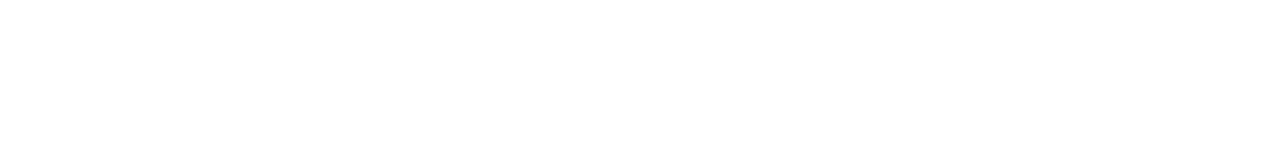
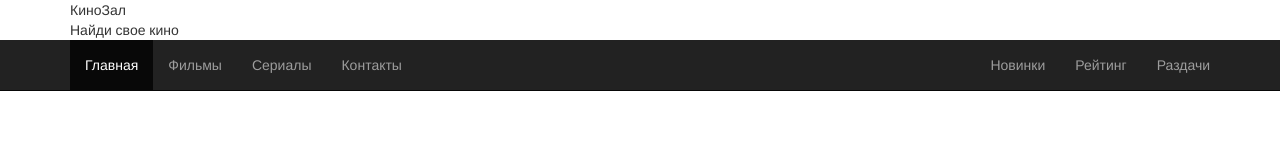
Before and after one commit to AnatoliySysoenko/Kinozal, a website: page index.html in a window 1280 px wide. Drawn offline with Linux system fonts and the light colour scheme.

Commit message:
Сверстан блок header

```diff
--- a/index.html
+++ b/index.html
@@ -4,8 +4,7 @@
 
 <head>
       <meta charset="UTF-8">
-  <meta name="viewport"
-        content="width=device-width, initial-scale=1.0, minimum-scale=1.0">
+      <meta name="viewport" content="width=device-width, initial-scale=1.0, minimum-scale=1.0">
       <meta http-equiv="X-UA-Compatible" content="ie=edge">
       <title>КиноЗал</title>
       <link href="libs/bootstrap/dist/css/bootstrap.min.css" rel="stylesheet">
@@ -13,13 +12,50 @@
             rel="stylesheet">
       <link href="assets/css/style.css" rel="stylesheet">
       <link rel="icon" href="assets/img/favicon.png" type="image/x-icon">
-  <!--[if lt IE 9]>
-  <script src="https://oss.maxcdn.com/html5shiv/3.7.3/html5shiv.min.js"></script>
-  <script src="https://oss.maxcdn.com/respond/1.4.2/respond.min.js"></script>
-  <![endif]-->
 </head>
 
 <body>
+
+      <header class="header">
+            <div class="header-logo">
+                  <div class="container">
+                        <div class="header-logo__title">КиноЗал</div>
+                        <div class="header-logo__description">Найди свое кино
+                        </div>
+                  </div>
+            </div>
+
+            <div class="header-menu">
+                  <nav class="navbar navbar-inverse navbar-static-top">
+                        <div class="container">
+                              <div class="navbar-header">
+                                    <button type="button" class="navbar-toggle collapsed" data-toggle="collapse"
+                                          data-target="#navbar-top" aria-expanded="false">
+                                          <span class="sr-only">Toggle navigation</span>
+                                          <span class="icon-bar"></span>
+                                          <span class="icon-bar"></span>
+                                          <span class="icon-bar"></span>
+                                    </button>
+                              </div>
+
+                              <div class="collapse navbar-collapse" id="navbar-top">
+                                    <ul class="nav navbar-nav">
+                                          <li class="active"><a href="#">Главная</a></li>
+                                          <li><a href="#">Фильмы</a></li>
+                                          <li><a href="#">Сериалы</a></li>
+                                          <li><a href="#">Контакты</a></li>
+                                    </ul>
+
+                                    <ul class="nav navbar-nav navbar-right">
+                                          <li><a href="#">Новинки</a></li>
+                                          <li><a href="#">Рейтинг</a></li>
+                                          <li><a href="#">Раздачи</a></li>
+                                    </ul>
+                              </div><!-- /.navbar-collapse -->
+                        </div><!-- /.container-fluid -->
+                  </nav>
+            </div>
+      </header>
 
 
       <script src="libs/jquery/dist/jquery.min.js"></script>
```
Also changed, not shown: 2 other files. Lines whose indentation alone changed are shown as unchanged.
